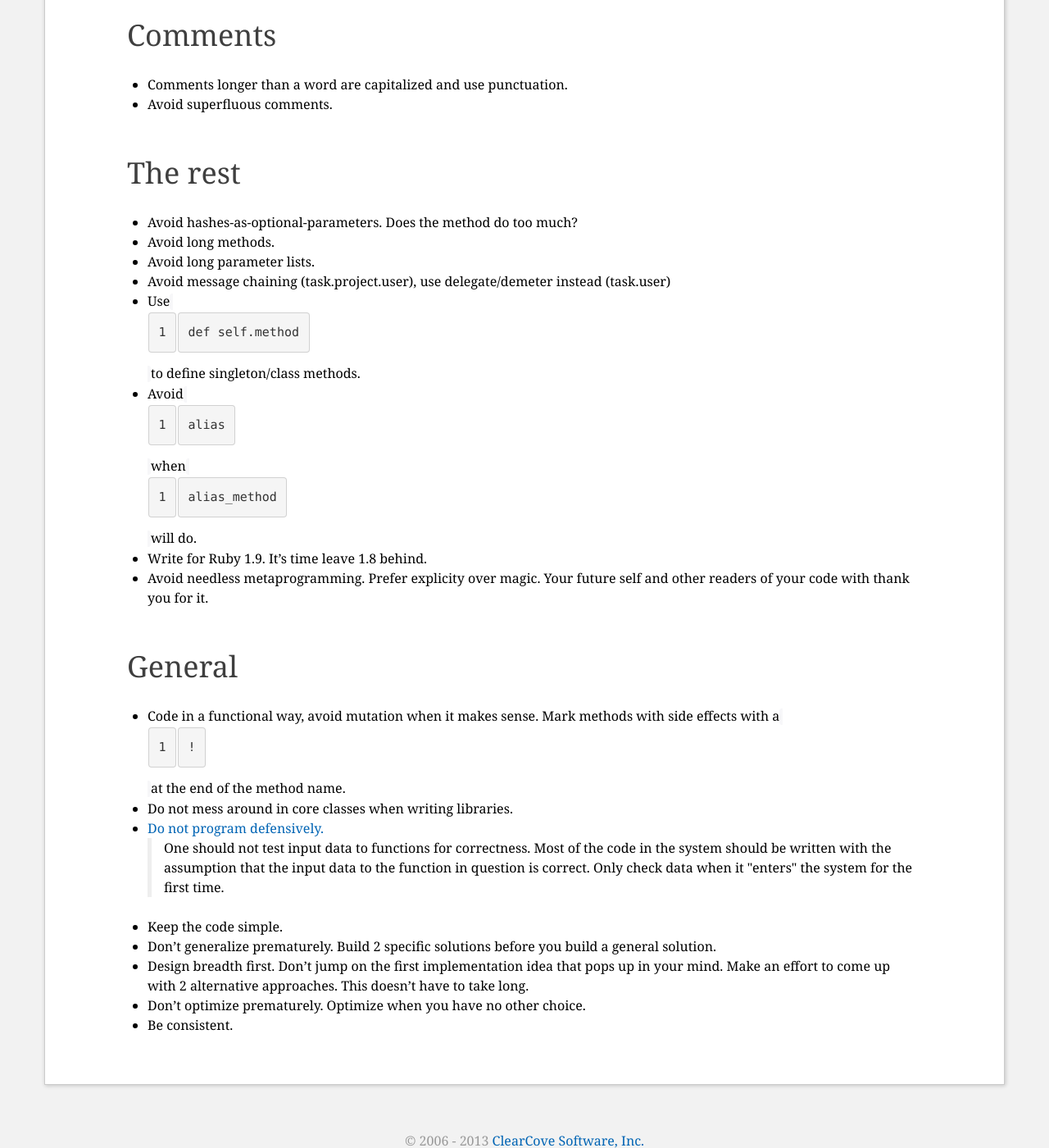
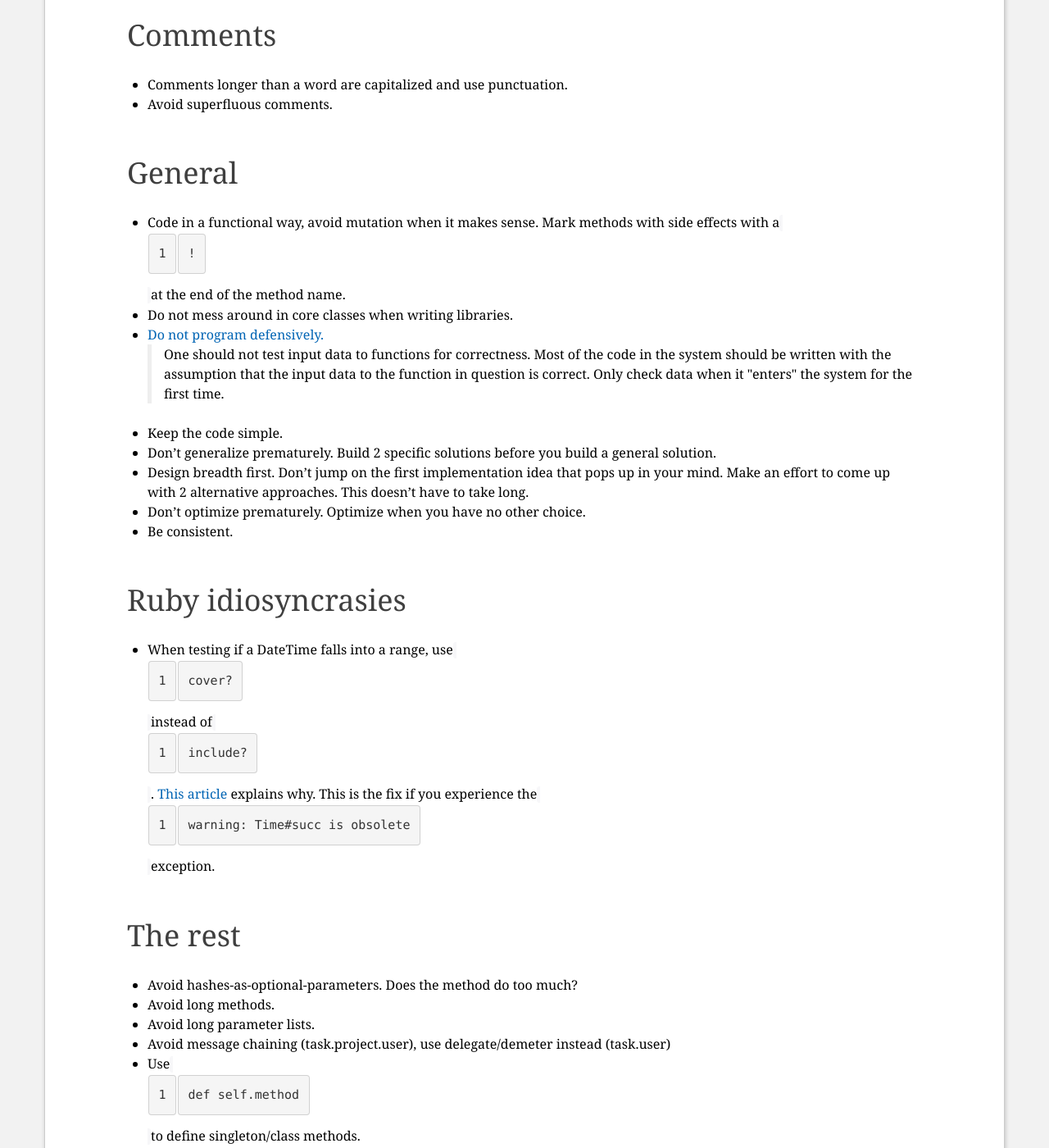
Before and after one commit to jhund/rails-recipes, a Jekyll site: the page built from pages/ruby_coding_style_guide.md, in a window 1280 px wide and 1400 px high, scrolled down 7667 px. Shown: the whole window at 82% size. Built offline with Jekyll 4.4.1, drawn with Linux system fonts in a browser that asks for light colours; Markdown is read by kramdown in place of the engine named in the settings.

Commit message:
Added range.cover? vs. .include?

```diff
--- a/pages/ruby_coding_style_guide.md
+++ b/pages/ruby_coding_style_guide.md
@@ -195,3 +181,23 @@ General
   Make an effort to come up with 2 alternative approaches. This doesn't have to take long.
 * Don't optimize prematurely. Optimize when you have no other choice.
 * Be consistent.
+
+Ruby idiosyncrasies
+--------
+
+* When testing if a DateTime falls into a range, use `cover?` instead of `include?`.
+  [This article](http://pivotallabs.com/reading-the-ruby-source/) explains why.
+  This is the fix if you experience the `warning: Time#succ is obsolete` exception.
+
+The rest
+--------
+
+* Avoid hashes-as-optional-parameters. Does the method do too much?
+* Avoid long methods.
+* Avoid long parameter lists.
+* Avoid message chaining (task.project.user), use delegate/demeter instead (task.user)
+* Use `def self.method` to define singleton/class methods.
+* Avoid `alias` when `alias_method` will do.
+* Write for Ruby 1.9. It's time leave 1.8 behind.
+* Avoid needless metaprogramming. Prefer explicity over magic. Your future self
+  and other readers of your code with thank you for it.
```
Also changed, not shown: other parts of pages/ruby_coding_style_guide.md (+0 -14 lines).
